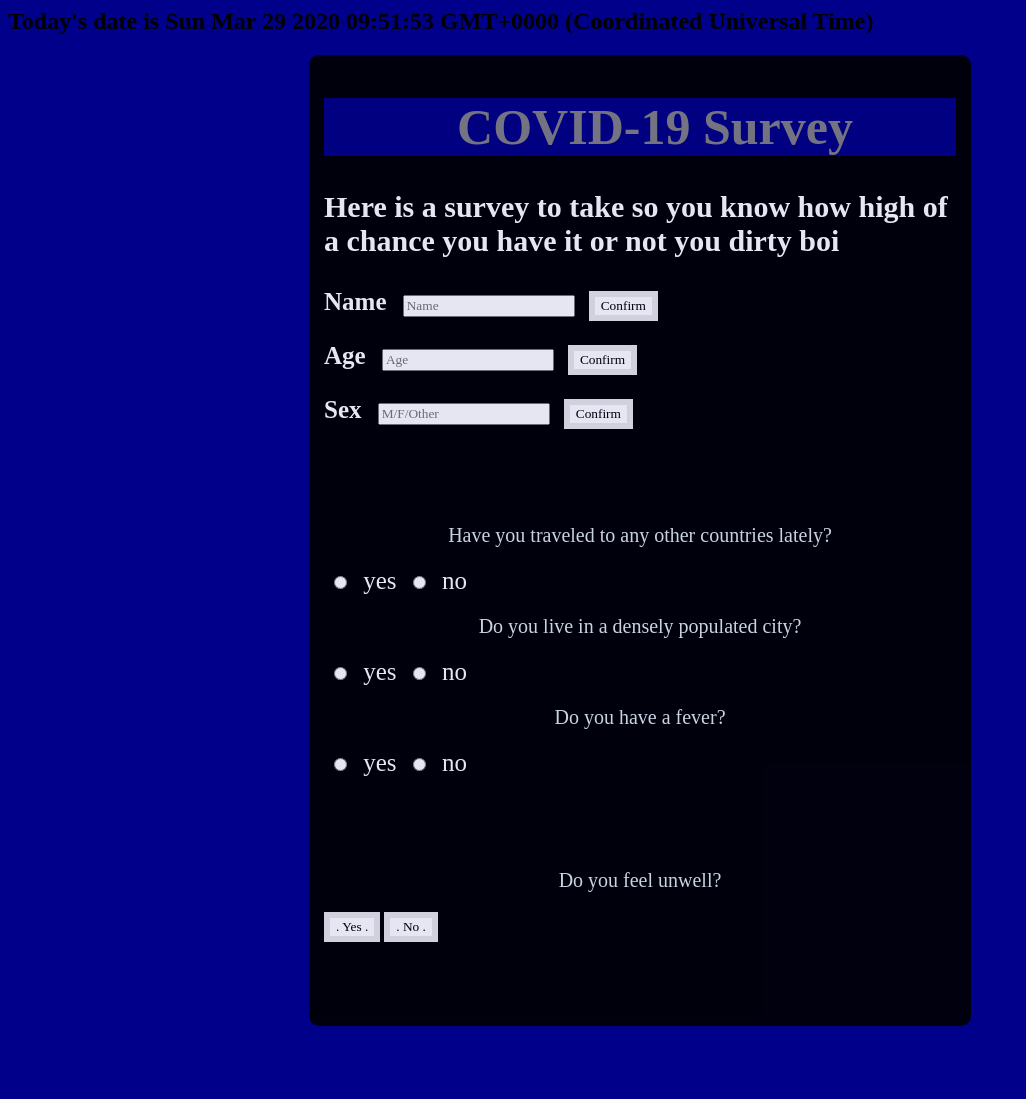
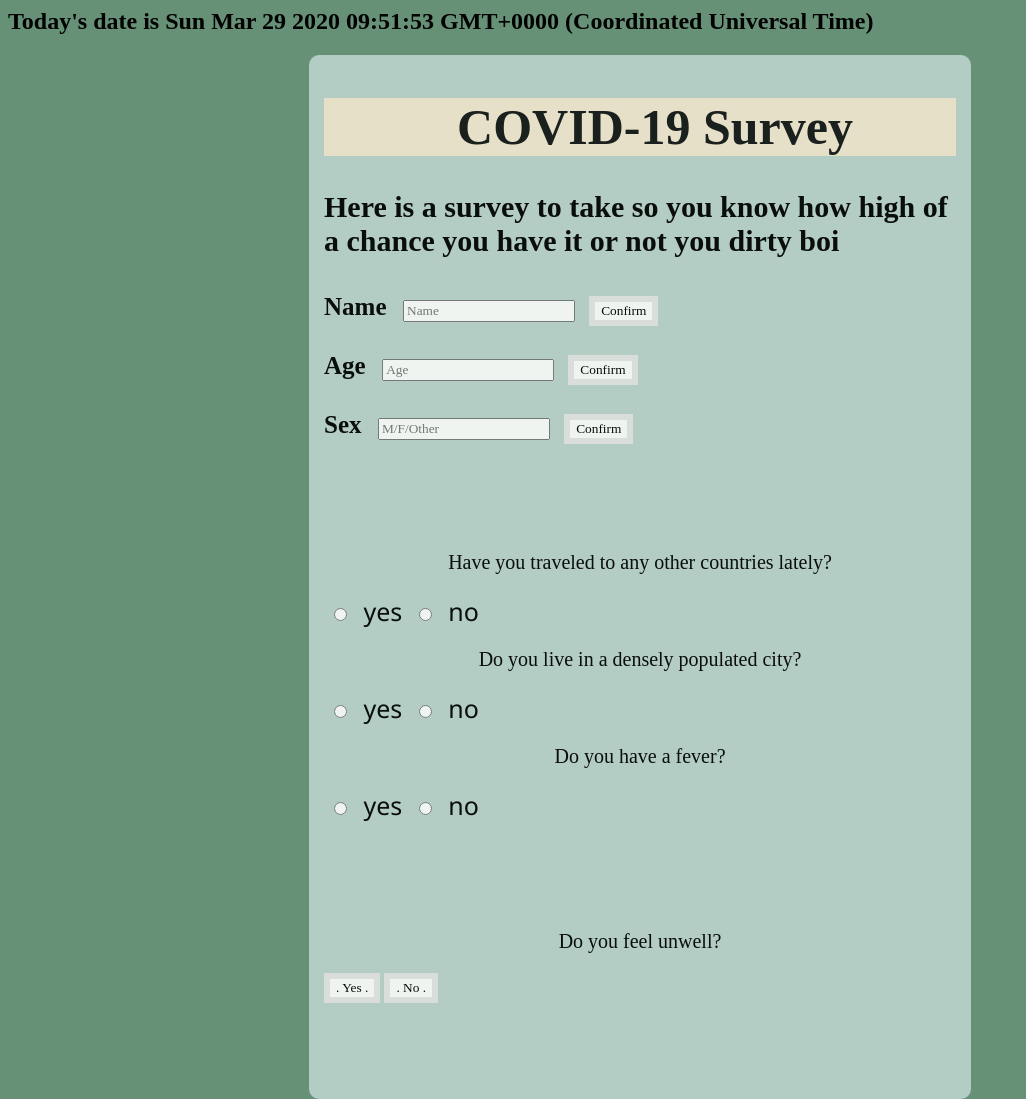
Before and after one commit to JamesWeiMoseley/COVID-19-survey, a plain HTML site: page index.html in a window 1280 px wide. Shown: the whole page, without its empty margins (0-1026 px from the left). Before the commit the page ends 1034 px from the top, so only its background shows below. Drawn offline with nearby package versions, Linux system fonts and the light colour scheme; files that its build step writes are made by us from their sources; a script that the page names is missing.

Commit message:
updated index.css to new interface

```diff
--- a/index.css
+++ b/index.css
@@ -4,9 +4,8 @@
 }
 
 body {
-  background-image: url("blue.jpg");
-  background-color: #00008B;
-
+  background-color: #679176;
+  font-family: segoe ui;
 }
 
 input {
@@ -16,10 +15,11 @@ input {
 #wrapper {
   width: 50%;
   margin: 0 auto;
-  background: black;
+  background: #BCD3CD;
   padding: 10px 15px;
   border-radius: 10px;
   opacity: .9;
+  font-family: segoe ui;
 }
 
 button {
@@ -32,24 +32,23 @@ button {
 button:hover {background-color: #e7e7e7;}
 
 h1 {
-  color: white;
+  color: black;
   padding-left: 30px;
-  background-color: blue;
+  background-color: #FBECD3;
   font-size: 50px;
   text-align: center;
-  opacity: .5;
+  opacity: .90;
 }
 
-
-
 #text {
-  color: white;
+  color: black;
   text-align: center;
   font-size: 25px;
+  font-family: segoe ui;
 }
 
 h3 {
-  color: white;
+  color: black;
   font-size: 30px;
 }
 
@@ -61,7 +60,7 @@ h4 {
 p {
   font-size: 20px;
   text-align: center;
-  color: #e0ebeb;
+  color: #black;
 }
 li {
   font-size: 18px;
@@ -72,5 +71,4 @@ li {
 
 a {
   text-decoration: none;
-
 }
```
